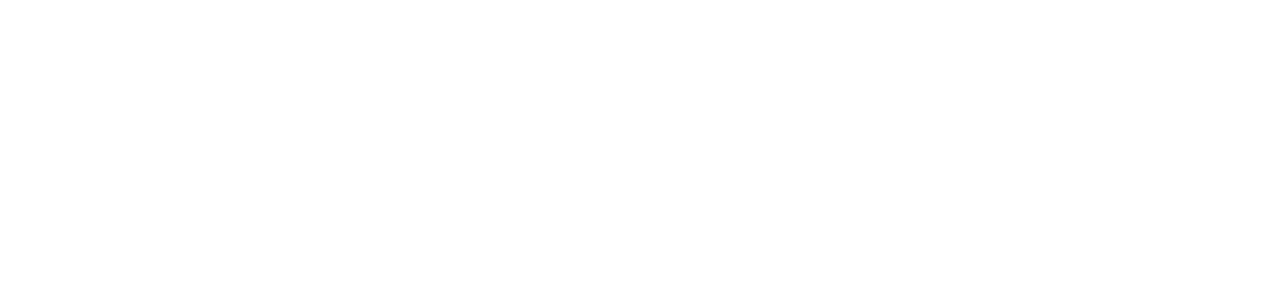
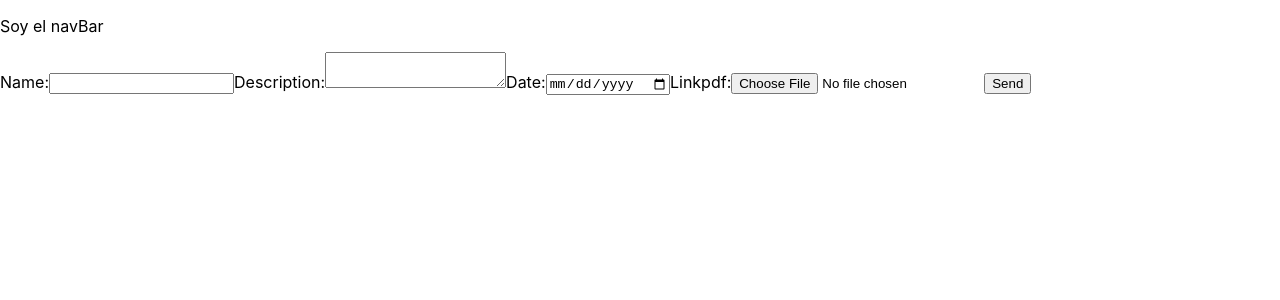
Before and after one commit to Portian02/IntranetFWD-FE, a React (Create React App) app in the folder frontend_intranet_fwd/: page /calendars/new in a window 1280 px wide. Before the commit this address had no page. Shown: the top 300 px of the page. Built offline with nearby package versions, Linux system fonts and the light colour scheme.

Commit message:
Componentes 2.0

```diff
--- a/frontend_intranet_fwd/src/App.js
+++ b/frontend_intranet_fwd/src/App.js
@@ -1,20 +1,10 @@
 import React from "react";
-import { Routes, Route } from "react-router-dom";
-import UserList from "./components/users/index"; // Ajusta la ruta según la ubicación de tu componente
-import Navbar from "./components/NavBar/index";
-import Formuser from "./components/formuser";
-import InternalCommunicationsForm from "./components/internalcomunicationsform";
-import Internalcommunications from "./components/internalcomunications/index";
+import Routing from "./components/routes";
 const App = () => {
   return (
-    <Routes>
-      <Route element={<Navbar />}>
-        <Route path="users" element={<UserList />} />
-        <Route path="users/new" element={<Formuser />} />
-        <Route path="communications" element={<Internalcommunications/>} />
-        <Route path="communications/new" element={<InternalCommunicationsForm />} />
-      </Route>
-    </Routes>
+   < Routing>
+
+   </Routing>
   );
 };
 
--- /dev/null
+++ b/frontend_intranet_fwd/src/components/calendarForm/index.jsx
@@ -0,0 +1,66 @@
+import React, { useState } from 'react';
+
+const CalendarForm = () => {
+  const [name, setName] = useState('');
+  const [description, setDescription] = useState('');
+  const [date, setDate] = useState('');
+  const [linkpdf, setLinkpdf] = useState('');
+
+
+  const handleSubmit = (e) => {
+    e.preventDefault();
+    // Handle form submission logic here
+    console.log('Name:', name);
+    console.log('Description:', description);
+    console.log('Date:', date);
+    console.log('linkpdf:', linkpdf);
+    // Reset form
+    setName('');
+    setDescription('');
+    setDate('');
+    setLinkpdf('');
+  };
+
+  return (
+    <form onSubmit={handleSubmit}>
+      <label htmlFor="name">Name:</label>
+      <input
+        type="text"
+        id="name"
+        value={name}
+        onChange={(e) => setName(e.target.value)}
+        required
+      />
+
+      <label htmlFor="description">Description:</label>
+      <textarea
+        id="description"
+        value={description}
+        onChange={(e) => setDescription(e.target.value)}
+        required
+      ></textarea>
+
+      <label htmlFor="date">Date:</label>
+      <input
+        type="date"
+        id="date"
+        value={date}
+        onChange={(e) => setDate(e.target.value)}
+        required
+      />
+     <label htmlFor="linkpdj">Linkpdf:</label>
+      <input
+        type="file"
+        id="linkpdf"
+        value={linkpdf}
+        onChange={(e) => setLinkpdf(e.target.value)}
+        required
+      />
+
+
+      <button type="submit">Send</button>
+    </form>
+  );
+};
+
+export default CalendarForm;
--- a/frontend_intranet_fwd/src/components/calendarevents/index.jsx
+++ b/frontend_intranet_fwd/src/components/calendarevents/index.jsx
@@ -0,0 +1,34 @@
+import React, { useState, useEffect } from 'react';
+
+const CalendarList = () => {
+  const [calendars, setCalendars] = useState([]);
+
+  useEffect(() => {
+    const fetchCalendars = async () => {
+      try {
+        const response = await fetch('http://localhost:3000/calendars');
+        const data = await response.json();
+
+        setCalendars(data);
+      } catch (error) {
+        console.error('Error fetching calendars:', error);
+      }
+    };
+
+    fetchCalendars();
+  }, []);
+
+  return (
+    <div>
+      <h2>Lista de Calendarios</h2>
+
+      <ul>
+        {calendars.map((calendar) => (
+          <li key={calendar.id}>{calendar.name}</li>
+        ))}
+      </ul>
+    </div>
+  );
+};
+
+export default CalendarList;
--- a/frontend_intranet_fwd/src/components/routes/index.jsx
+++ b/frontend_intranet_fwd/src/components/routes/index.jsx
@@ -0,0 +1,31 @@
+import React from "react";
+import { Routes, Route } from "react-router-dom";
+import Navbar from "../NavBar";
+import UserList from "../users";
+import Formuser from "../formuser";
+import Internalcommunications from "../internalcomunications";
+import InternalCommunicationsForm from "../internalcomunicationsform";
+import { Home } from "../../pages/home";
+import CalendarList from "../calendarevents";
+import CalendarForm from "../calendarForm";
+
+const Routing = () => {
+  return (
+    <Routes>
+    <Route element={<Navbar />}>
+      <Route path="/" element={<Home />} />
+
+      <Route path="users" element={<UserList />} />
+      <Route path="users/new" element={<Formuser />} />
+      <Route path="communications" element={<Internalcommunications/>} />
+      <Route path="communications/new" element={<InternalCommunicationsForm />} />
+       <Route path="calendars" element={<CalendarList/>} />
+      <Route path="calendars/new" element={< CalendarForm />} />
+    </Route>
+  </Routes>
+
+
+  )
+}
+
+export default Routing
--- a/frontend_intranet_fwd/src/components/users/index.jsx
+++ b/frontend_intranet_fwd/src/components/users/index.jsx
@@ -22,6 +22,7 @@ const UserList = () => {
   return (
     <div>
       <h2>Lista de Usuarios</h2>
+
       <ul>
 
         {users.map((user) => (
--- a/frontend_intranet_fwd/src/pages/home/index.jsx
+++ b/frontend_intranet_fwd/src/pages/home/index.jsx
@@ -0,0 +1,11 @@
+import React from 'react'
+
+export const Home = () => {
+  return (
+    <div>
+<h1>
+Welcome to the FWD intranet
+</h1>
+    </div>
+  )
+};
```
Also changed, not shown: frontend_intranet_fwd/src/components/justifications/index.jsx (added, +34 -0 lines), frontend_intranet_fwd/src/pages/calendar/index.jsx (added, +7 -0 lines), frontend_intranet_fwd/src/components/justificationsForm/index.jsx (added).
